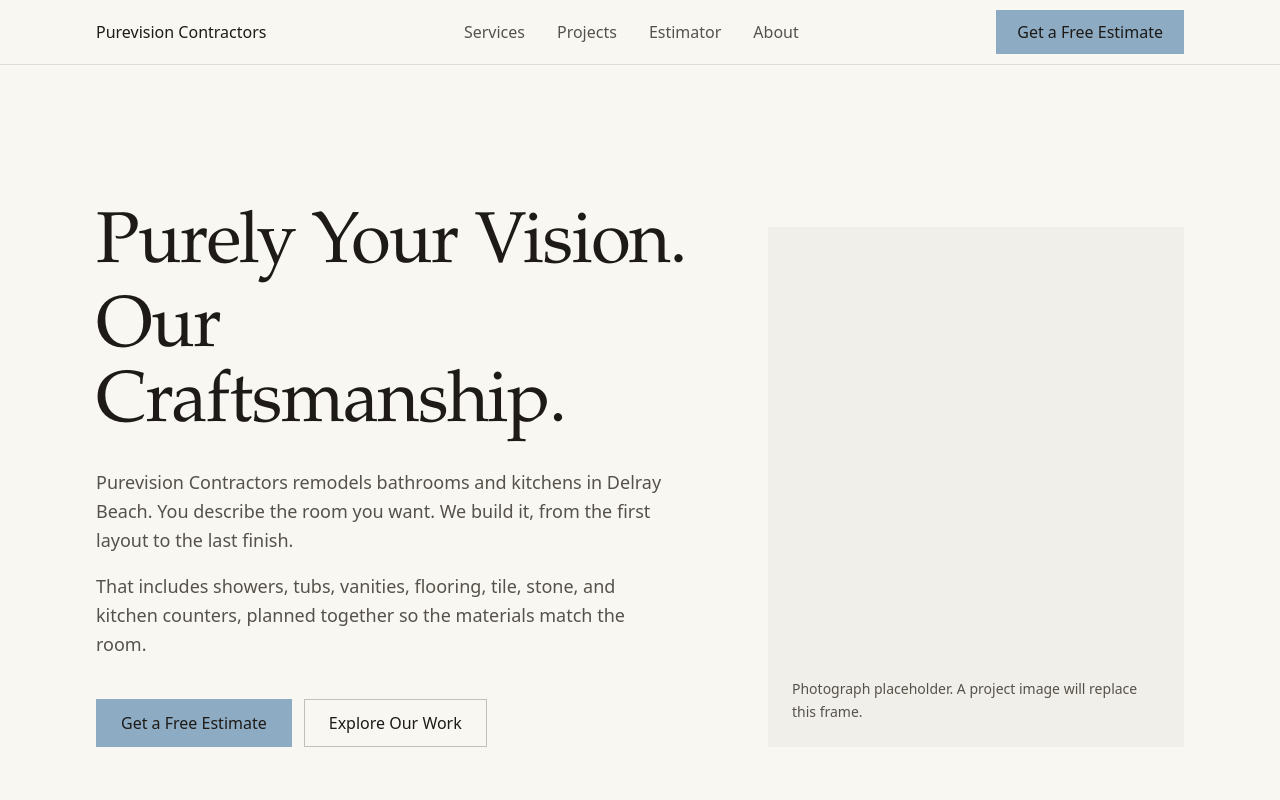
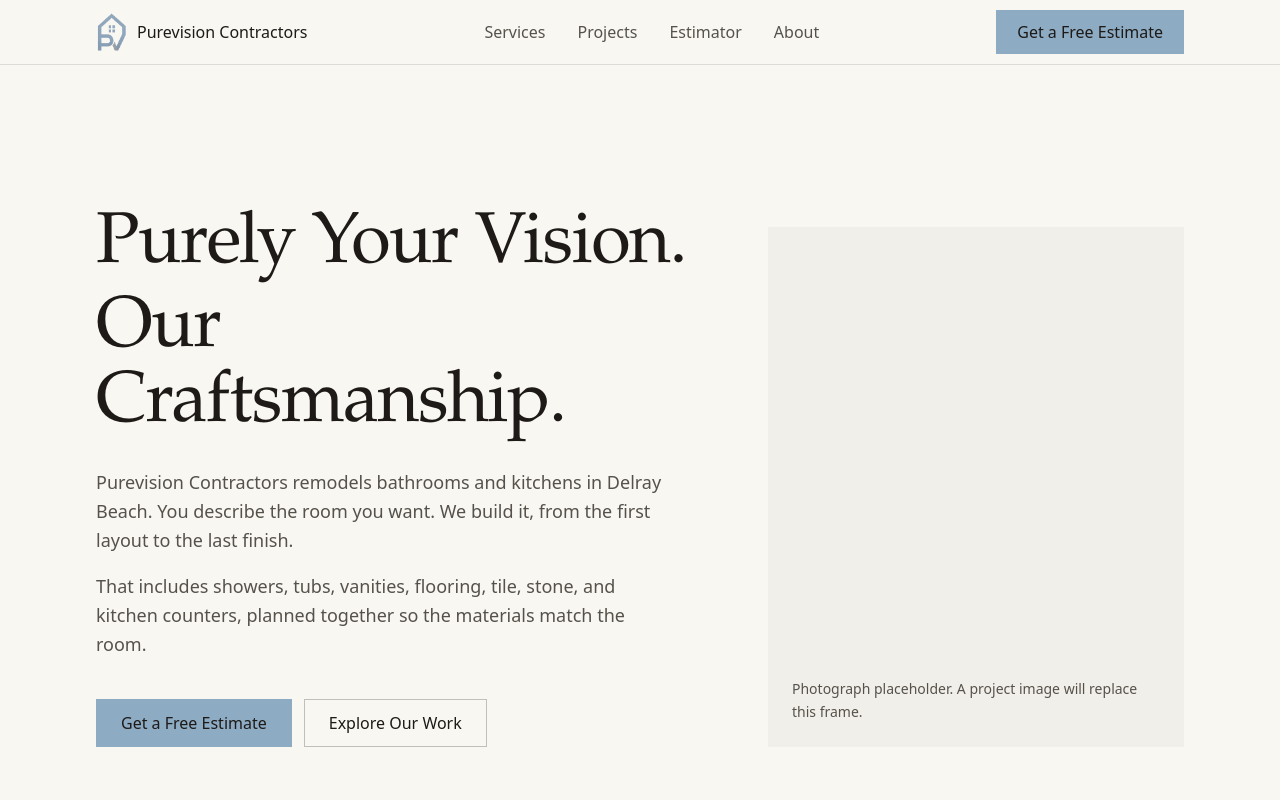
Before and after one commit to cnpham10/PureVision, a Next.js app: page / in a window 1280 px wide. Shown: the top 800 px of the page. Built offline with nearby package versions, Linux system fonts and the light colour scheme; a web font is replaced by a local one.

Commit message:
added logo

```diff
--- a/src/components/layout/site-header.tsx
+++ b/src/components/layout/site-header.tsx
@@ -41,10 +41,17 @@
       <Container className="flex h-16 items-center justify-between gap-6">
         <Link
           href="/"
-          className="text-base text-foreground focus-visible:outline-2 focus-visible:outline-offset-4 focus-visible:outline-foreground"
+          className="inline-flex min-w-0 items-center gap-2.5 text-base text-foreground focus-visible:outline-2 focus-visible:outline-offset-4 focus-visible:outline-foreground"
           aria-current={pathname === "/" ? "page" : undefined}
         >
-          {site.name}
+          <img
+            src="/logo.png"
+            alt=""
+            width={31}
+            height={40}
+            className="h-10 w-auto shrink-0"
+          />
+          <span className="truncate">{site.name}</span>
         </Link>
 
         <nav aria-label="Primary" className="hidden items-center gap-8 lg:flex">
```
Also changed, not shown: public/logo.png (added).
